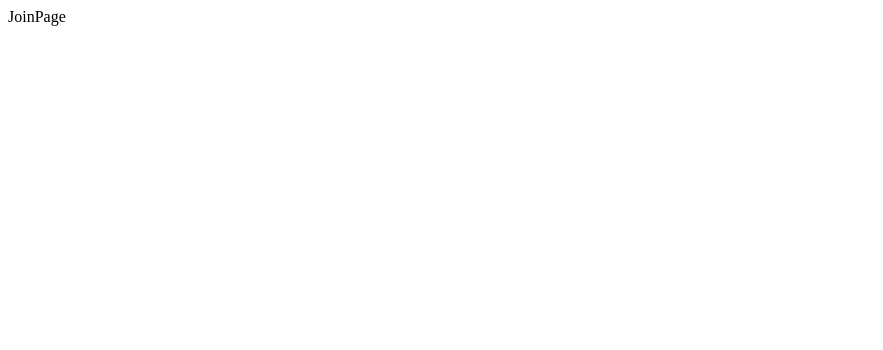
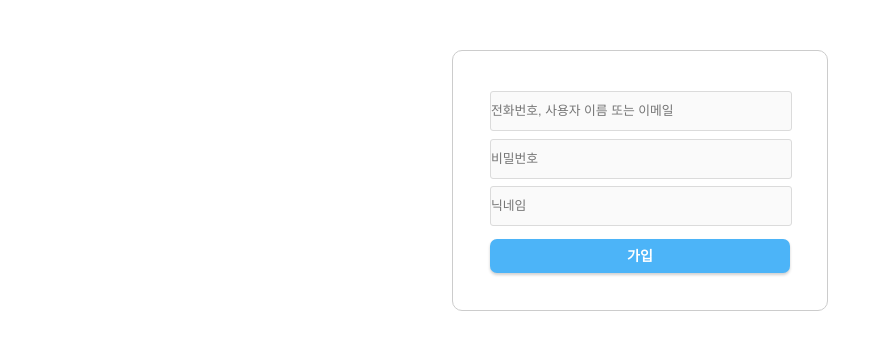
Before and after one commit to xjwsx/react_intern, a React (Vite) app: page /join in a window 1280 px wide. Shown: the top 350 px of the page, without its empty margins (0-883 px from the left). Built offline with nearby package versions, Linux system fonts and the light colour scheme.

Commit message:
feat: 회원가입, 로그인 인증

```diff
--- a/src/pages/JoinPage.tsx
+++ b/src/pages/JoinPage.tsx
@@ -1,5 +1,117 @@
-const JoinPage = () => {
-  return <div>JoinPage</div>;
+import { useState } from "react";
+import { useNavigate } from "react-router-dom";
+import styled from "styled-components";
+import { Colors } from "../styles/ColorStyle";
+import api from "../api/axios";
+
+interface IRegisterResponse {
+  message: string;
+  success: boolean;
+}
+
+const JoinPage: React.FC = () => {
+  const [id, setId] = useState<string>("");
+  const [password, setPassword] = useState<string>("");
+  const [nickname, setNickname] = useState<string>("");
+  const navigate = useNavigate();
+
+  const handleSubmit = async () => {
+    if (!id || !password || !nickname) {
+      alert("아이디, 패스워드, 닉네임을 모두 입력해주세요.");
+      return;
+    }
+
+    try {
+      const response = await api.post<IRegisterResponse>("/register", {
+        id,
+        password,
+        nickname,
+      });
+
+      alert(response.data.message);
+      if (response.data.success) {
+        navigate("/");
+      }
+    } catch (error: any) {
+      console.error("Registration error:", error);
+      alert(
+        "Failed to register. " +
+          (error.response?.data?.message || "Server error")
+      );
+    }
+  };
+
+  return (
+    <Wrapper className="login-container">
+      <Input
+        type="text"
+        name="id"
+        value={id}
+        placeholder="전화번호, 사용자 이름 또는 이메일"
+        onChange={(e) => setId(e.target.value)}
+      />
+      <Input
+        type="text"
+        name="password"
+        value={password}
+        placeholder="비밀번호"
+        onChange={(e) => setPassword(e.target.value)}
+      />
+      <Input
+        type="text"
+        name="password"
+        value={nickname}
+        placeholder="닉네임"
+        onChange={(e) => setNickname(e.target.value)}
+      />
+      <Button onClick={handleSubmit}>가입</Button>
+    </Wrapper>
+  );
 };
 
 export default JoinPage;
+
+const Wrapper = styled.div`
+  max-width: 300px;
+  height: auto;
+  margin: 50px auto;
+  padding: 2.3rem;
+  border: 1px solid #ccc;
+  border-radius: 10px;
+  text-align: center;
+`;
+
+const Input = styled.input`
+  width: 100%;
+  line-height: 2rem;
+  font-size: 0.8rem;
+  padding: 1% 0%;
+  margin: 1.2% 0;
+  background-color: ${Colors.borderGrey};
+  border: 1px solid rgb(219, 219, 219);
+  border-radius: 3px;
+  &:focus {
+    outline: 2px solid ${Colors.buttonBlue};
+  }
+`;
+
+interface ButtonProps {
+  width?: string;
+  bgcolor?: string;
+}
+
+const Button = styled.button<ButtonProps>`
+  width: ${(props) => props.width || "100%"};
+  line-height: 2rem;
+  font-size: 14px;
+  font-weight: 700;
+  color: #fff;
+  margin-top: 10px;
+  background-color: ${(props) => props.bgcolor || Colors.buttonBlue};
+  border: none;
+  border-radius: 7px;
+  box-shadow: ${Colors.shadow};
+  &:hover {
+    cursor: pointer;
+  }
+`;
--- a/src/pages/LoginPage.tsx
+++ b/src/pages/LoginPage.tsx
@@ -1,35 +1,64 @@
-import { useState } from "react";
+import { useEffect, useState } from "react";
 import { useNavigate } from "react-router-dom";
 import styled from "styled-components";
 import { Colors } from "../styles/ColorStyle";
+import { login } from "../api/login";
+
+interface LoginFormValues {
+  id: string;
+  password: string;
+}
 
 const LoginPage: React.FC = () => {
-  const [username, setUsername] = useState<string>("");
+  const [id, setId] = useState<string>("");
   const [password, setPassword] = useState<string>("");
   const navigate = useNavigate();
 
-  const handleSubmit = (e: React.FormEvent<HTMLButtonElement>): void => {
-    e.preventDefault();
-    if (!username || !password) {
+  const handleSubmit = () => {
+    if (!id || !password) {
       alert("아이디와 패스워드를 모두 입력해주세요.");
       return;
     }
-    localStorage.setItem("username", username);
-    navigate("/main");
+    onFinish({ id, password });
   };
 
   const gotoJoin = () => {
     navigate("/join");
   };
 
+  const onFinish = async (values: LoginFormValues): Promise<void> => {
+    try {
+      const response = await login(values);
+      console.log(response);
+      if (response.status === 200 || response.status === 201) {
+        if (response.data && response.data.accessToken) {
+          const { accessToken } = response.data;
+          localStorage.setItem("token", accessToken);
+          setId(values.id);
+        }
+        navigate("/main");
+      }
+    } catch (e: any) {
+      alert("아이디 비밀번호가 일치하지 않습니다.");
+      console.log(e);
+    }
+  };
+
+  useEffect(() => {
+    const token = localStorage.getItem("token");
+    if (token) {
+      navigate("/korean");
+    }
+  }, []);
+
   return (
     <Wrapper className="login-container">
       <Input
         type="text"
-        name="username"
-        value={username}
+        name="id"
+        value={id}
         placeholder="전화번호, 사용자 이름 또는 이메일"
-        onChange={(e) => setUsername(e.target.value)}
+        onChange={(e) => setId(e.target.value)}
       />
       <Input
         type="password"
@@ -59,11 +88,11 @@ const Wrapper = styled.div`
 `;
 
 const Input = styled.input`
-  width: 100%;
+  width: 93%;
   line-height: 2rem;
   font-size: 0.8rem;
-  padding: 1% 0%;
-  margin: 1.2% 0;
+  padding: 5px 8px;
+  margin: 1.5% 0;
   background-color: ${Colors.borderGrey};
   border: 1px solid rgb(219, 219, 219);
   border-radius: 3px;
```
